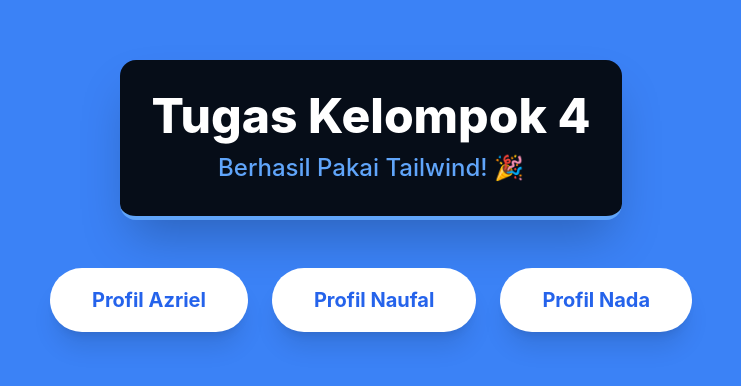
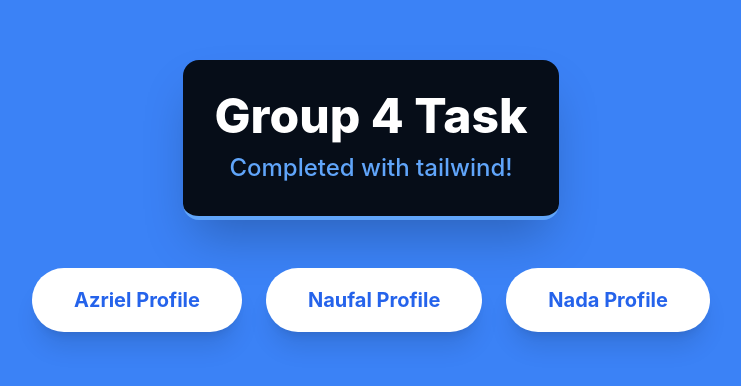
Before and after one commit to ShiKuro01/GroupProject4, a React (Create React App) app: page / in a window 1280 px wide. Shown: the part 204-590 px from the top of the page, without its empty margins (269-1010 px from the left). Built offline with nearby package versions, Linux system fonts and the light colour scheme.

Commit message:
update on main page

```diff
--- a/src/App.js
+++ b/src/App.js
@@ -11,9 +11,9 @@
 
       {/* Header Section */}
       <h1 className="text-white text-4xl md:text-5xl font-extrabold p-8 bg-black/90 rounded-2xl text-center mb-12 shadow-2xl border-b-4 border-blue-400">
-        Tugas Kelompok 4
+        Group 4 Task
         <span className="block text-xl md:text-2xl text-blue-400 mt-3 font-medium">
-          Berhasil Pakai Tailwind! 🎉
+          Completed with tailwind!
         </span>
       </h1>
 
@@ -23,19 +23,19 @@
           to="/azriel"
           className="px-10 py-4 bg-white text-blue-600 font-bold rounded-full shadow-xl hover:bg-gray-100 hover:scale-105 transition-transform duration-300 text-xl text-center border-2 border-transparent hover:border-blue-300"
         >
-          Profil Azriel
+          Azriel Profile
         </Link>
         <Link
           to="/naufal"
           className="px-10 py-4 bg-white text-blue-600 font-bold rounded-full shadow-xl hover:bg-gray-100 hover:scale-105 transition-transform duration-300 text-xl text-center border-2 border-transparent hover:border-blue-300"
         >
-          Profil Naufal
+          Naufal Profile
         </Link>
         <Link
           to="/nada"
           className="px-10 py-4 bg-white text-blue-600 font-bold rounded-full shadow-xl hover:bg-gray-100 hover:scale-105 transition-transform duration-300 text-xl text-center border-2 border-transparent hover:border-blue-300"
         >
-          Profil Nada
+          Nada Profile
         </Link>
       </div>
 
```
